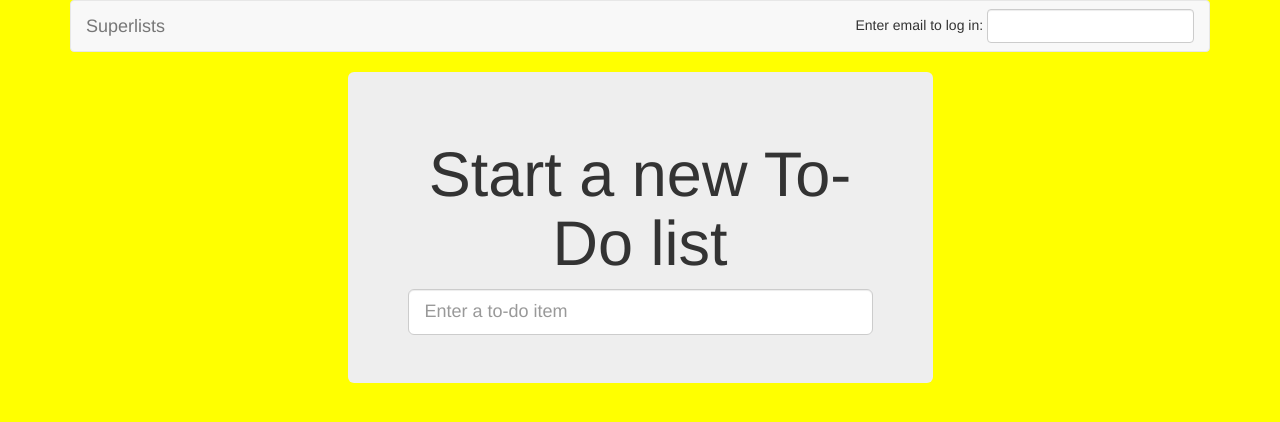
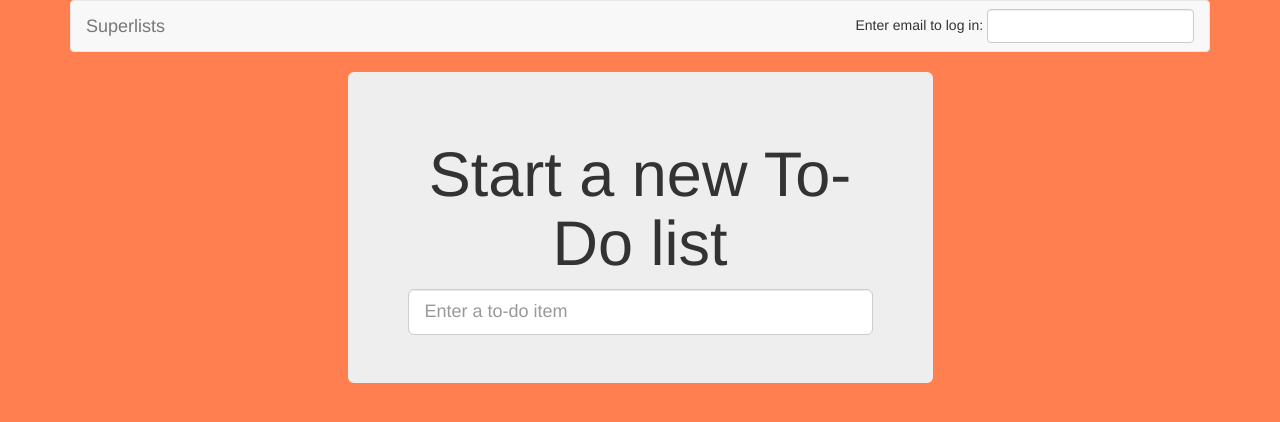
Before and after one commit to PeppyHare/python-tdd-book, a Django app: page / in a window 1280 px wide. Shown: the top 422 px of the page. Run offline with Django 3.2, Linux system fonts and the light colour scheme; some libraries are stand-ins or nearby versions.

Commit message:
Automated commit from passing tests. Now on https://www.obeythetestinggoat.com/book/chapter_server_side_debugging.html

```diff
--- a/django/static/base.css
+++ b/django/static/base.css
@@ -1,6 +1,4 @@
 #item_text {
     margin-top: 2ex;
 }
-body {
-	background-color: yellow;
-}
+body {background-color: coral;}
```
